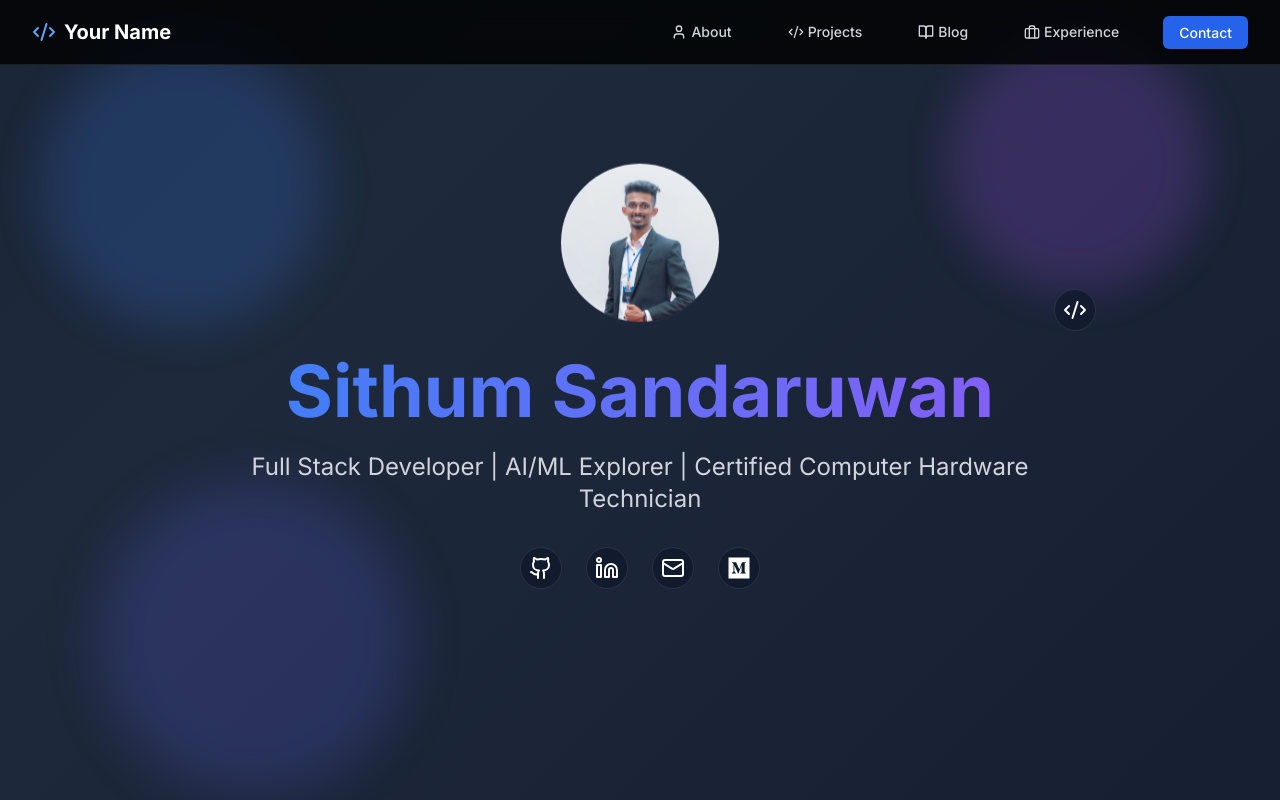
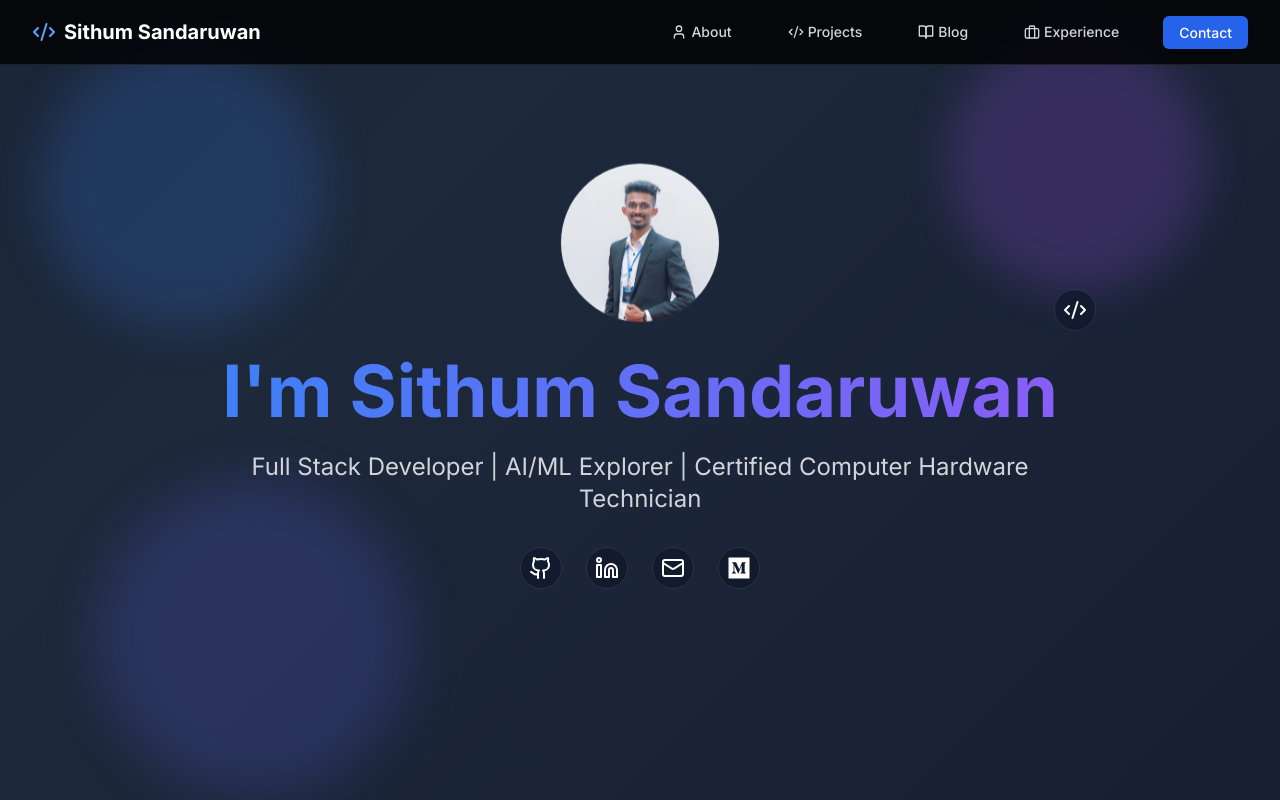
Before and after one commit to sithum-sandaruwan/My_Portfolio_Sithum_Full_Stack_Dev, a Next.js app: page / in a window 1280 px wide. Shown: the top 800 px of the page. Built offline with nearby package versions, Linux system fonts and the light colour scheme.

Commit message:
name & navbar edited

```diff
--- a/src/app/page.tsx
+++ b/src/app/page.tsx
@@ -107,7 +107,7 @@ export default function Home() {
             </motion.div>
           </div>
           <h1 className="text-5xl md:text-7xl font-bold mb-6 gradient-text">
-            Sithum Sandaruwan
+            I'm Sithum Sandaruwan
           </h1>
           <p className="text-xl md:text-2xl text-gray-300 mb-8">
             Full Stack Developer | AI/ML Explorer | Certified Computer Hardware
--- a/src/components/navbar.tsx
+++ b/src/components/navbar.tsx
@@ -21,7 +21,7 @@ export default function Navbar() {
               className="text-white font-bold text-xl flex items-center gap-2"
             >
               <Code2 className="text-blue-400" />
-              Your Name
+              Sithum Sandaruwan
             </Link>
           </motion.div>
 
```
